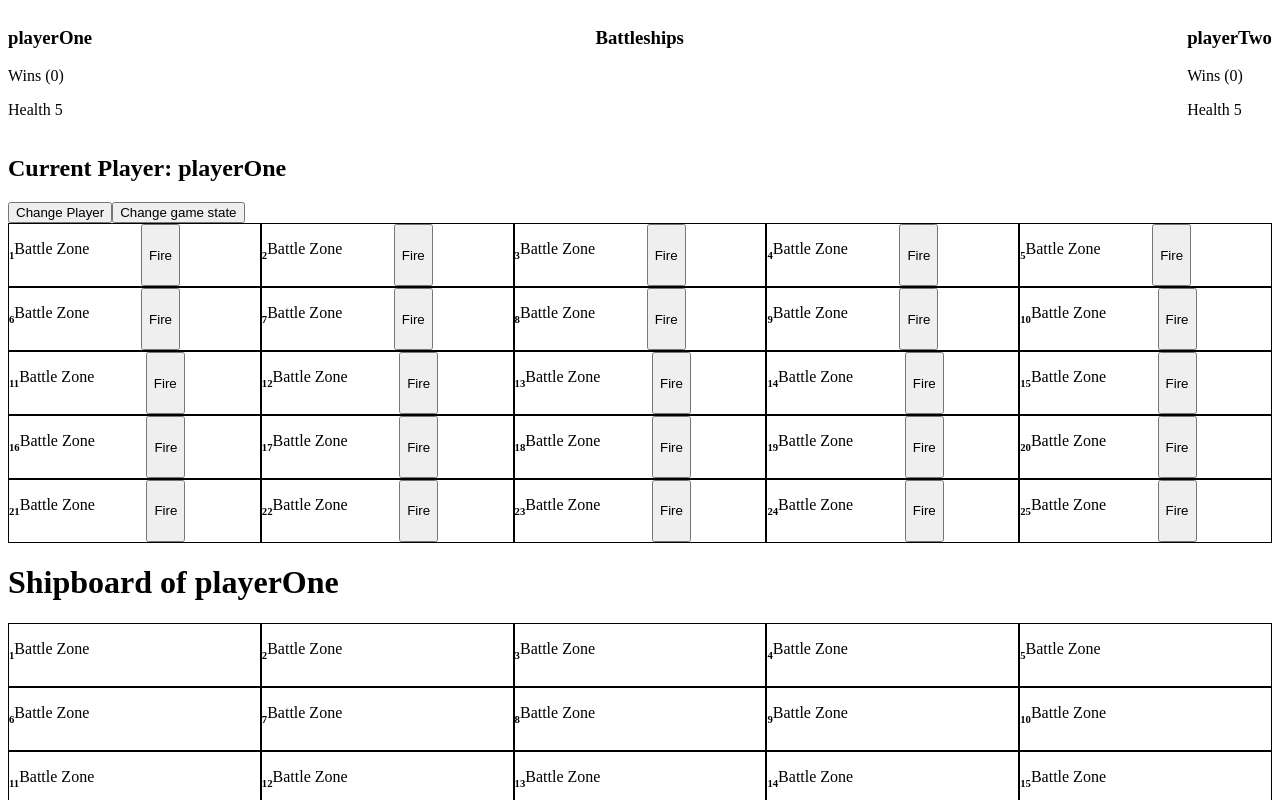
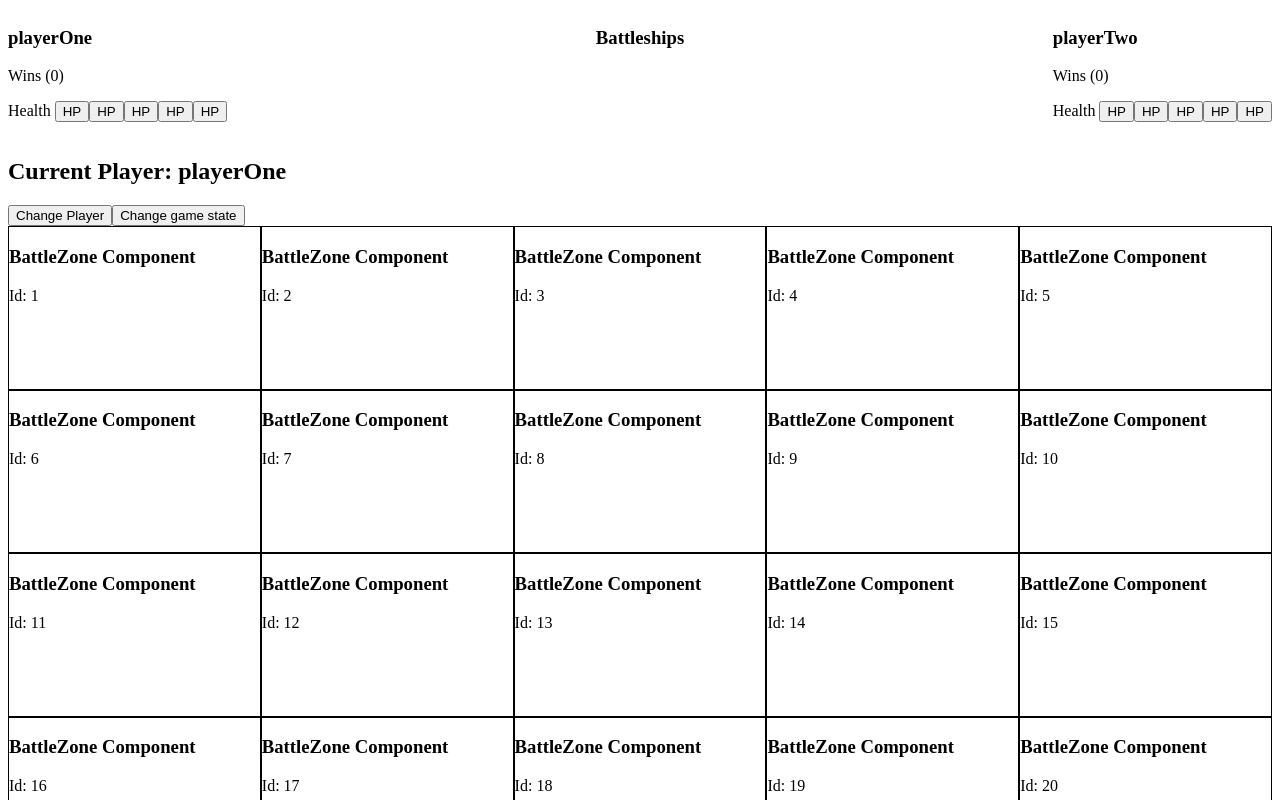
Before and after one commit to eriknyberg91/React-Typescript-Battleships, a React (Create React App) app: page / in a window 1280 px wide. Shown: the top 800 px of the page. Built offline with nearby package versions, Linux system fonts and the light colour scheme.

Commit message:
BattleZone rendering

```diff
--- a/src/App.tsx
+++ b/src/App.tsx
@@ -15,14 +15,14 @@ function App() {
   //DONE ---Reduce health of player when ship gets hit, visual input
   //DONE ---End game when one player reaches 0 health
   //DONE --- Add victory to winning player
-
+  //DONE Reset Game
 
 
   //Better way to handle duplicate clicks on zone rather than alert
-  //Statistics && SCOREBOARD!! (Ship Counter, Green for alive Red for hit? on Top?)
+  //DONE ??? More stats, health styling - Statistics && SCOREBOARD!! (Ship Counter, Green for alive Red for hit? on Top?)
   //Use BattleZone to render?
 
-  // !!! Reset Game !!!
+
 
   //Styling
   //Formating and readability
@@ -246,19 +246,20 @@ const removeOneShipFromPlayer = () => {
       changeGameState()
     }
   }
-  //Använd för träffsäkerhet, prop till BattleMap?
-  const calculateAccuracy = () => {
-    const playerOneSuccessfulHits = zoneList.filter(x => x.successfullHitFromPlayerOne).length;
-    const playerTwoSuccessfulHits = zoneList.filter(x => x.successfullHitFromPlayerTwo).length;
 
-    const playerOneAccuracy = (playerOneSuccessfulHits / playerOne.shotsFired) * 100;
-    const playerTwoAccuracy = (playerTwoSuccessfulHits / playerTwo.shotsFired) * 100;
+  const calculateAccuracy = (player: IPlayer) => {
+    const succesfulHitsOnZone = zoneList.filter((zone) => {
+      if (player.id == 1) {
+        return zone.successfullHitFromPlayerOne
+      }
+      else if (player.id == 2) {
+        return zone.successfullHitFromPlayerTwo
+      }
+    }).length
 
-    return {
-      //Returnerar procent avrundat till två decimaler
-      playerOneAccuracy: playerOneAccuracy.toFixed(2),
-      playerTwoAccuracy: playerTwoAccuracy.toFixed(2)
-    }
+    const accuracy = (succesfulHitsOnZone / player.shotsFired) * 100;
+
+    return accuracy.toFixed(2);
   }
 
   const resetGame = () => {
@@ -309,6 +310,7 @@ const removeOneShipFromPlayer = () => {
     <div className="App">
       <Scoreboard firstPlayer={playerOne} secondPlayer={playerTwo}/>
       <BattleMap
+      calculateAccuracy={calculateAccuracy}
       resetGame={resetGame}
       changeGameState={changeGameState}
       gameIsPlaying={gameIsPlaying}
--- a/src/Components/BattleMap/BattleMap.tsx
+++ b/src/Components/BattleMap/BattleMap.tsx
@@ -2,6 +2,7 @@ import React, { useEffect, useState } from 'react';
 import IBattleZone from '../../Classes/IBattleZone';
 import './BattleMap.css';
 import IPlayer from '../../Classes/IPlayer';
+import BattleZone from '../BattleZone/BattleZone';
 
 interface Props {
   list: IBattleZone[];
@@ -10,12 +11,13 @@ interface Props {
   handlePlayerFire(id: number): void;
   changeGameState(): void;
   resetGame(): void;
+  calculateAccuracy(player: IPlayer): void;
   playerOne: IPlayer;
   playerTwo: IPlayer;
   gameIsPlaying: boolean;
 }
 
-const BattleMap = ({list,playerOne, playerTwo, gameIsPlaying, handleShipPlacement, changePlayer, handlePlayerFire, changeGameState, resetGame}: Props) => {
+const BattleMap = ({list,playerOne, playerTwo, gameIsPlaying, handleShipPlacement, changePlayer, handlePlayerFire, changeGameState, resetGame, calculateAccuracy}: Props) => {
 
   return (
     <div className="battle-map-container" >
@@ -25,28 +27,44 @@ const BattleMap = ({list,playerOne, playerTwo, gameIsPlaying, handleShipPlacemen
             <button onClick={() => changePlayer()}>Change Player</button>
             <button onClick={() => changeGameState()}>Change game state</button>
           </div>
-          <div className="battlemap" style={{display: playerOne.isPlaying ? 'grid' : 'none' }}>
-        {list.map((zone) => (
-          <div className="battle-zone" onClick={() => {playerOne.shipsLeftToPlace > 0 || playerTwo.shipsLeftToPlace > 0 ? handleShipPlacement(zone.id) : handlePlayerFire(zone.id)}} >
-            <h6>{zone.id}</h6>
-            <p>Battle Zone</p>
-            <p style={{color: zone.successfullHitFromPlayerOne ? 'green' : 'white'}}>Hit</p>
-            <p style={{color: zone.failedHitFromPlayerOne ? 'red' : 'white'}}>Miss</p>
-            <button onClick={() => handlePlayerFire(zone.id)}>Fire</button>
+          <div className="battlemap" style={{ display: playerOne.isPlaying ? 'grid' : 'none' }}>
+              {list.map((zone) => (
+                  <BattleZone
+                  playerOne={playerOne}
+                  playerTwo={playerTwo}
+                  key={zone.id}
+                  id={zone.id}
+                  shipPlacedByPlayerOne={zone.shipPlacedByPlayerOne}
+                  shipPlacedByPlayerTwo={zone.shipPlacedByPlayerTwo}
+                  successfullHitFromPlayerOne={zone.successfullHitFromPlayerOne}
+                  successfullHitFromPlayerTwo={zone.successfullHitFromPlayerTwo}
+                  failedHitFromPlayerOne={zone.failedHitFromPlayerOne}
+                  failedHitFromPlayerTwo={zone.failedHitFromPlayerTwo}
+                  handleShipPlacement={handleShipPlacement}
+                  handlePlayerFire={handlePlayerFire}
+                  playerOneShipsLeftToPlace={playerOne.shipsLeftToPlace}
+                  playerTwoShipsLeftToPlace={playerTwo.shipsLeftToPlace} />
+                  ))}
           </div>
-        ))}
-      </div>
-      <div className="battlemap" style={{display: playerTwo.isPlaying ? 'grid' : 'none' }}>
-        {list.map((zone) => (
-          <div className="battle-zone" onClick={() => {playerOne.shipsLeftToPlace > 0 || playerTwo.shipsLeftToPlace > 0 ? handleShipPlacement(zone.id) : handlePlayerFire(zone.id)}} >
-            <h6>{zone.id}</h6>
-            <p>Battle Zone</p>
-            <p style={{color: zone.successfullHitFromPlayerTwo ? 'green' : 'white'}}>Hit</p>
-            <p style={{color: zone.failedHitFromPlayerTwo ? 'red' : 'white'}}>Miss</p>
-            <button onClick={() => handlePlayerFire(zone.id)}>Fire</button>
+          <div className="battlemap" style={{ display: playerTwo.isPlaying ? 'grid' : 'none' }}>
+              {list.map((zone) => (
+                    <BattleZone
+                    playerOne={playerOne}
+                    playerTwo={playerTwo}
+                    key={zone.id}
+                    id={zone.id}
+                    shipPlacedByPlayerOne={zone.shipPlacedByPlayerOne}
+                    shipPlacedByPlayerTwo={zone.shipPlacedByPlayerTwo}
+                    successfullHitFromPlayerOne={zone.successfullHitFromPlayerOne}
+                    successfullHitFromPlayerTwo={zone.successfullHitFromPlayerTwo}
+                    failedHitFromPlayerOne={zone.failedHitFromPlayerOne}
+                    failedHitFromPlayerTwo={zone.failedHitFromPlayerTwo}
+                    handleShipPlacement={handleShipPlacement}
+                    handlePlayerFire={handlePlayerFire}
+                    playerOneShipsLeftToPlace={playerOne.shipsLeftToPlace}
+                    playerTwoShipsLeftToPlace={playerTwo.shipsLeftToPlace} />
+                  ))}
           </div>
-        ))}
-      </div>
 
       <h1>Shipboard of {playerOne.isPlaying ? playerOne.playerName : playerTwo.playerName}</h1>
       <div className="battlemap" style={{display: playerOne.isPlaying ? 'grid' : 'none' }}>
@@ -76,6 +94,9 @@ const BattleMap = ({list,playerOne, playerTwo, gameIsPlaying, handleShipPlacemen
         <h1>Game has ended.</h1>
         <p>{`Player One Shots Fired: ${playerOne.shotsFired}`}</p>
         <p>{`Player Two Shots Fired: ${playerTwo.shotsFired}`}</p>
+        <p>{`Player One Accuracy: ${calculateAccuracy(playerOne)}%`}</p>
+        <p>{`Player Two Accuracy: ${calculateAccuracy(playerTwo)}%`}</p>
+
         <button onClick={() => changeGameState()}>Game state</button>
         <button onClick={() => resetGame()}>Reset</button>
         <button>Statistics</button>
--- a/src/Components/BattleZone/BattleZone.tsx
+++ b/src/Components/BattleZone/BattleZone.tsx
@@ -1,18 +1,45 @@
-import React from 'react'
-import './BattleZone.css'
-import IBattleZone from '../../Classes/IBattleZone'
+import React from 'react';
+import './BattleZone.css';
+import IBattleZone from '../../Classes/IBattleZone';
+import IPlayer from '../../Classes/IPlayer';
+
+interface Props {
+  id: number;
+  playerOne: IPlayer;
+  playerTwo: IPlayer;
+  shipPlacedByPlayerOne: boolean;
+  shipPlacedByPlayerTwo: boolean;
+  successfullHitFromPlayerOne: boolean;
+  successfullHitFromPlayerTwo: boolean;
+  failedHitFromPlayerOne: boolean;
+  failedHitFromPlayerTwo: boolean;
+  handleShipPlacement(id: number): void;
+  handlePlayerFire(id: number): void;
+  playerOneShipsLeftToPlace: number;
+  playerTwoShipsLeftToPlace: number;
+}
+
+const BattleZone = ({id,playerOne,playerTwo,shipPlacedByPlayerOne,shipPlacedByPlayerTwo,successfullHitFromPlayerOne,successfullHitFromPlayerTwo,failedHitFromPlayerOne,failedHitFromPlayerTwo,handleShipPlacement,handlePlayerFire,playerOneShipsLeftToPlace,playerTwoShipsLeftToPlace,}: Props) => {
 
 
+  return (
+    <div className="battle-zone-container" onClick={() => {playerOne.shipsLeftToPlace > 0 || playerTwo.shipsLeftToPlace > 0 ? handleShipPlacement(id) : handlePlayerFire(id)}}>
+      <h3>BattleZone Component</h3>
+      <p>Id: {id}</p>
+      {playerOne.isPlaying && (
+        <>
+          <p style={{ color: successfullHitFromPlayerOne ? 'green' : 'white' }}>Hit</p>
+          <p style={{ color: failedHitFromPlayerOne ? 'red' : 'white' }}>Miss</p>
+        </>
+      )}
+      {playerTwo.isPlaying && (
+        <>
+          <p style={{ color: successfullHitFromPlayerTwo ? 'green' : 'white' }}>Hit</p>
+          <p style={{ color: failedHitFromPlayerTwo ? 'red' : 'white' }}>Miss</p>
+        </>
+      )}
+    </div>
+  );
+};
 
-const BattleZone = (x: IBattleZone, ) => {
-  return (
-
-    <div className="battle-zone-container" >
-        <h3>BattleZone Component</h3>
-        <p>Id: {x.id}</p>
-    </div>
-
-  )
-}
-
-export default BattleZone
+export default BattleZone;
--- a/src/Components/Scoreboard/Scoreboard.tsx
+++ b/src/Components/Scoreboard/Scoreboard.tsx
@@ -7,12 +7,21 @@ interface Props {
 }
 
 const Scoreboard = ({firstPlayer, secondPlayer} : Props) => {
-  return (
+
+    const healthIcons = (health: number) => {
+        const icons = [];
+        for (let i = 0;  i < health; i++) {
+            icons.push(<button key={i}>HP</button>);
+        }
+        return icons;
+    }
+
+    return (
     <div className='scoreboard-container'>
         <div className="first-player-container">
             <h3>{firstPlayer.playerName}</h3>
             <p>Wins {`(${firstPlayer.numberOfVictories})`}</p>
-            <p>Health {firstPlayer.health}</p>
+            <p>Health {healthIcons(firstPlayer.health)}</p>
         </div>
 
         <div className="title-and-gamephase">
@@ -22,7 +31,7 @@ const Scoreboard = ({firstPlayer, secondPlayer} : Props) => {
         <div className="second-player-container">
             <h3>{secondPlayer.playerName}</h3>
             <p>Wins {`(${secondPlayer.numberOfVictories})`}</p>
-            <p>Health {secondPlayer.health}</p>
+            <p>Health {healthIcons(secondPlayer.health)}</p>
         </div>
     </div>
   )
```
